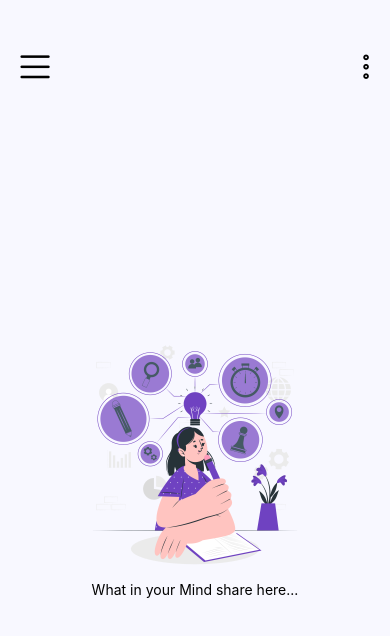
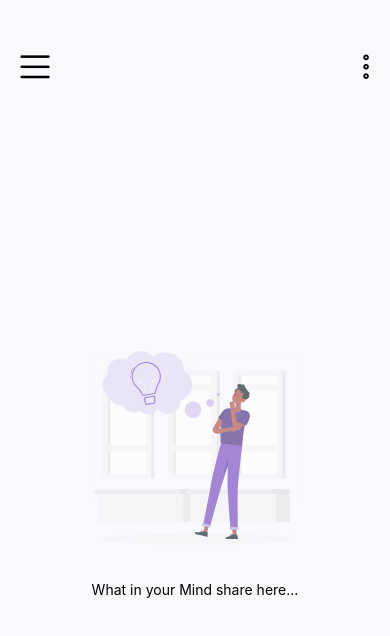
Before and after one commit to magaramol09/ToNotes, a React Native app: screen /home in a window 390 px wide. Shown: the top 636 px of the page. Built offline with nearby package versions, Linux system fonts and the light colour scheme.

Commit message:
added : new homescreen backgroup img & opacity

```diff
--- a/src/screens/Home.jsx
+++ b/src/screens/Home.jsx
@@ -44,6 +44,7 @@
               height: 250,
               width: 250,
             }}
+            imageStyle={{ opacity: 0.7 }}
           />
           <Text> What in your Mind share here... </Text>
         </View>
```
Also changed, not shown: assets/home.png.
